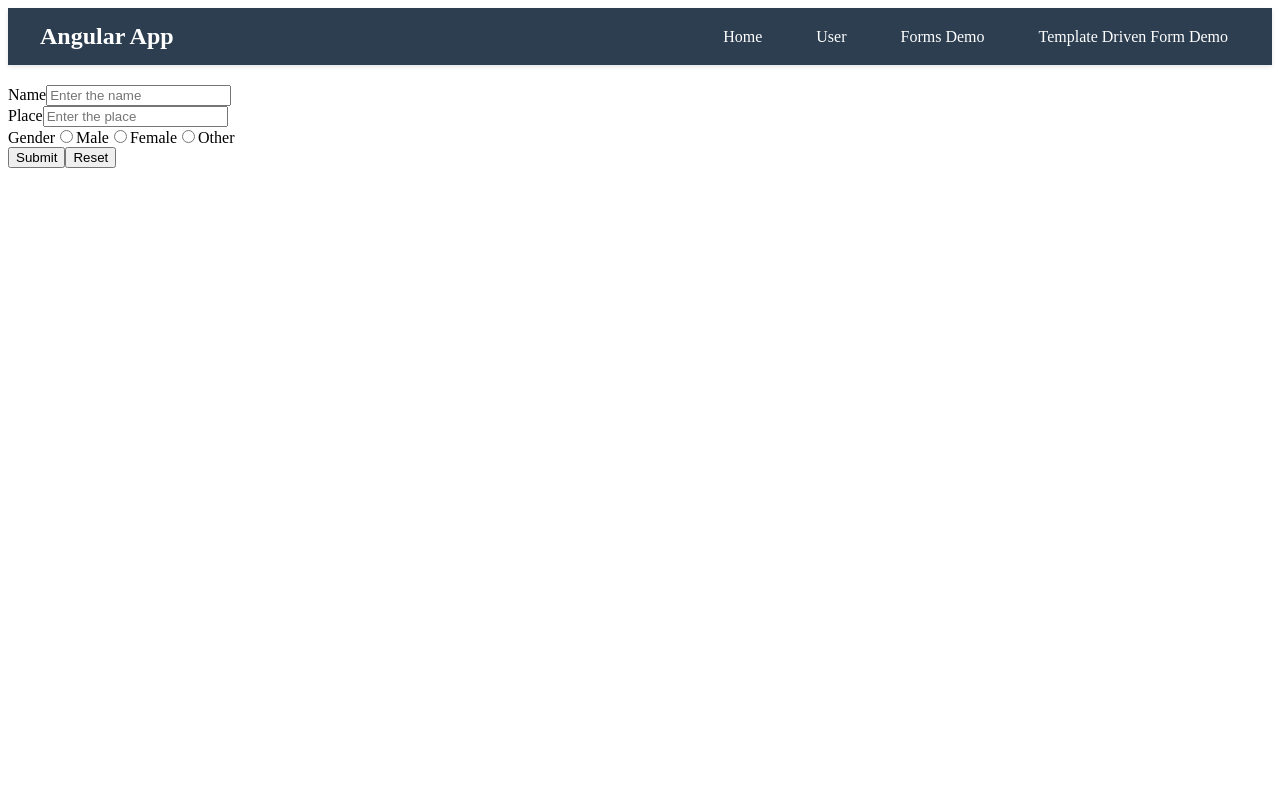
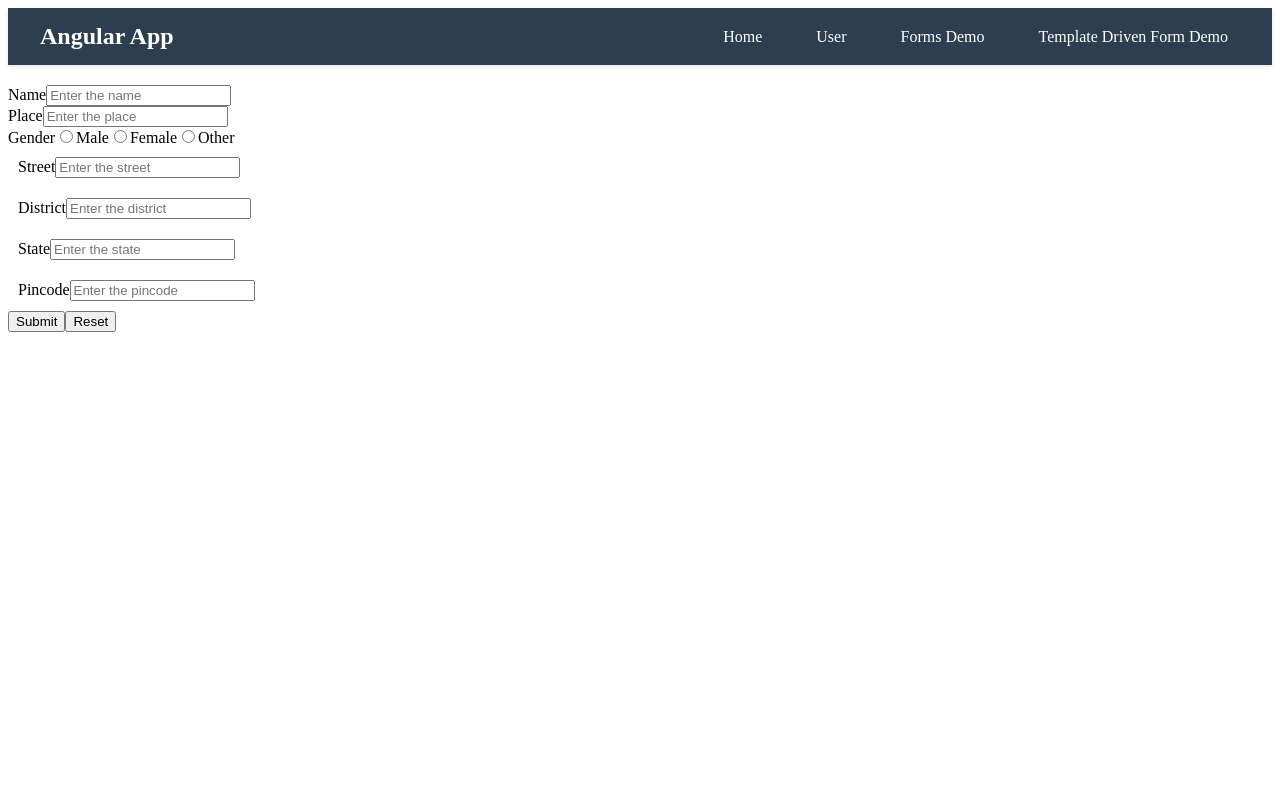
Before and after one commit to ashishsamuel/angular-project-learning5, an Angular app: page /template-driven-form in a window 1280 px wide. Shown: the top 800 px of the page. Built offline with nearby package versions, Linux system fonts and the light colour scheme.

Commit message:
formgroup creation changes for address field with formcontrols street,district, state and all

```diff
--- a/src/app/template-driven-form/template-driven-form.component.html
+++ b/src/app/template-driven-form/template-driven-form.component.html
@@ -50,6 +50,34 @@
         </div>
     </div>
 
+	<!-- address field -->
+	 <div ngModelGroup="address" style="display: flex;flex-direction: column;">
+		<label for="Address"></label>
+		<div style="margin: 10px;">
+			<label for="Street">Street</label>
+			<input type="text" id="street" name="street" placeholder="Enter the street" ngModel required>
+		</div>
+		<div *ngIf="userForm.controls['address']?.invalid && userForm.controls['address']?.touched">
+			<small style="color: red;" *ngIf="userForm.controls['address']?.get('street')?.errors?.['required']">Street is Required</small>
+		</div>
+		<div style="margin: 10px;">
+			<label for="District">District</label>
+			<input type="text" id="district" name="district" placeholder="Enter the district" ngModel required>
+		</div>
+		<div *ngIf="userForm.controls['address']?.invalid && userForm.controls['address']?.touched">
+			<small style="color: red;" *ngIf="userForm.controls['address']?.get('district')?.errors?.['required']">District is Required</small>
+		</div>
+		<div style="margin: 10px;">
+			<label for="State">State</label>
+			<input type="text" id="state" name="state" placeholder="Enter the state" ngModel required>
+		</div>
+		<div style="margin: 10px;">
+			<label for="Pincode">Pincode</label>
+			<input type="text" id="pincode" name="pincode" placeholder="Enter the pincode" ngModel>
+		</div>
+
+	 </div>
+
 	<!-- //submit button of the form -->
 	<!-- <button type="submit" [disabled]="!userForm.valid">Submit</button> -->
 	<button type="submit">Submit</button>
--- a/src/app/template-driven-form/template-driven-form.component.ts
+++ b/src/app/template-driven-form/template-driven-form.component.ts
@@ -28,6 +28,8 @@ export class TemplateDrivenFormComponent {
     console.log("form value of username",form.value.userName)
     console.log("form value of place",form.value.place)
     console.log("form value of gender",form.value.gender)
+    console.log("form value of address street value",form.value.address.street);
+
 
     // accessing form field values from controls property
     console.log("form value of username from controls property",form.controls['userName'].value);
```
